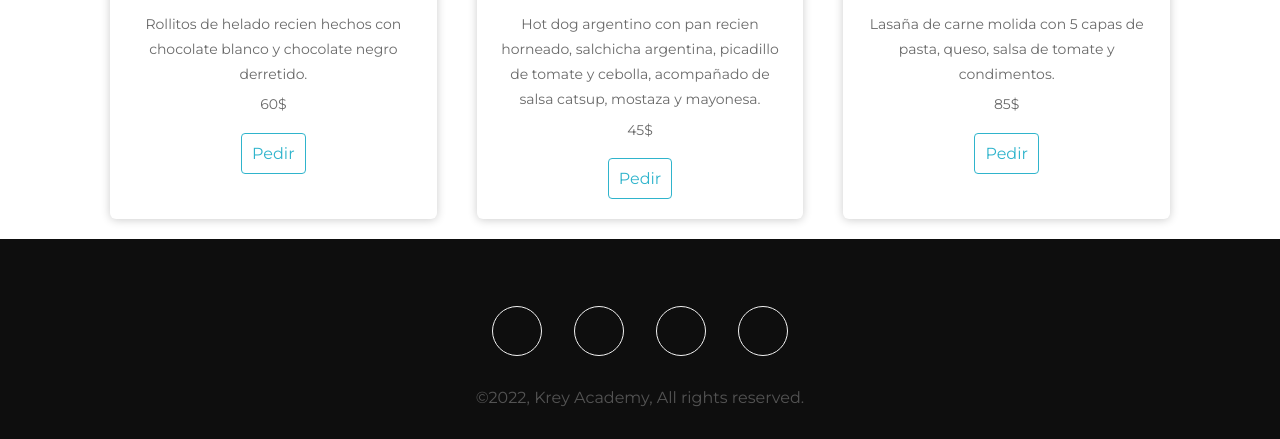
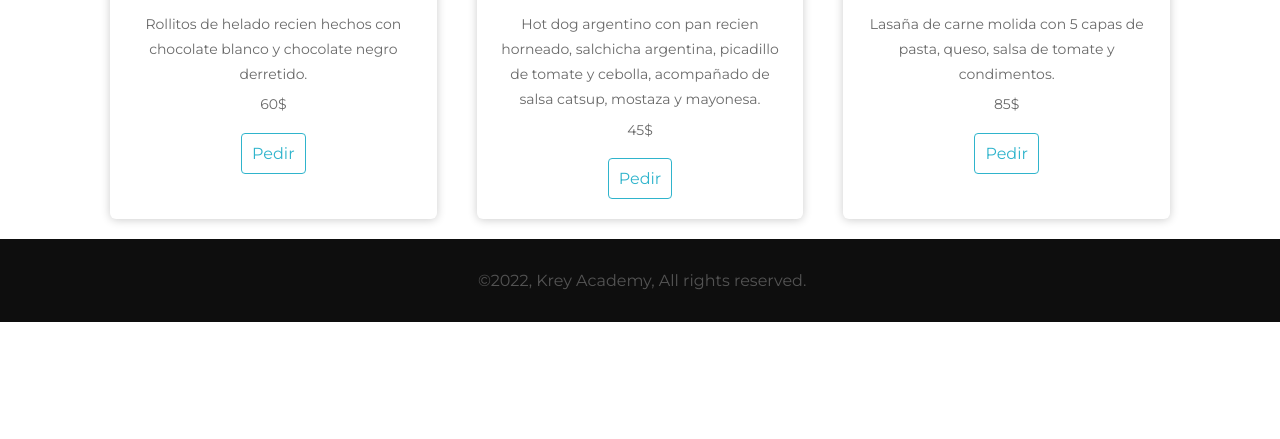
Before and after one commit to AdonayGarciaTrujillo/examen01a.agt, a plain HTML site: page index.html in a window 1280 px wide. Shown: the part 948-1387 px from the top of the page. After the commit the page ends 1270 px from the top, so only its background shows below. Drawn offline with Linux system fonts and the light colour scheme.

Commit message:
index.html

```diff
--- a/index.html
+++ b/index.html
@@ -99,12 +99,6 @@
 
 
 	<img src="" alt="">
-	<div class="socialiconscontainer">
-		<a href="" class="socialicon"></a>
-		<a href="" class="socialicon"></a>
-		<a href="" class="socialicon"></a>
-		<a href="" class="socialicon"></a>
-	</div>
 
 	<span class="copyright">&copy;2022, Krey Academy, All rights reserved.</span>
 </div>
```
